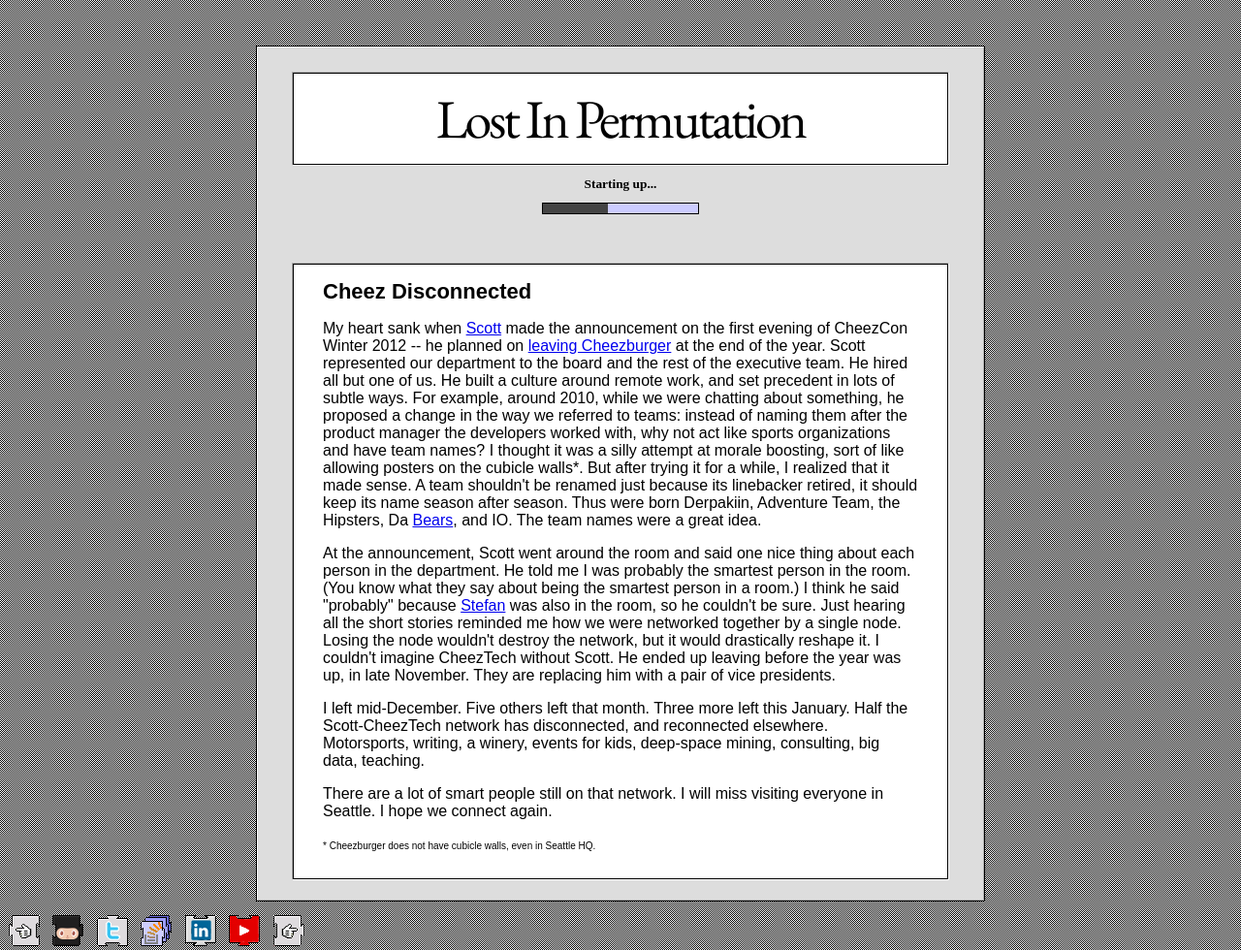
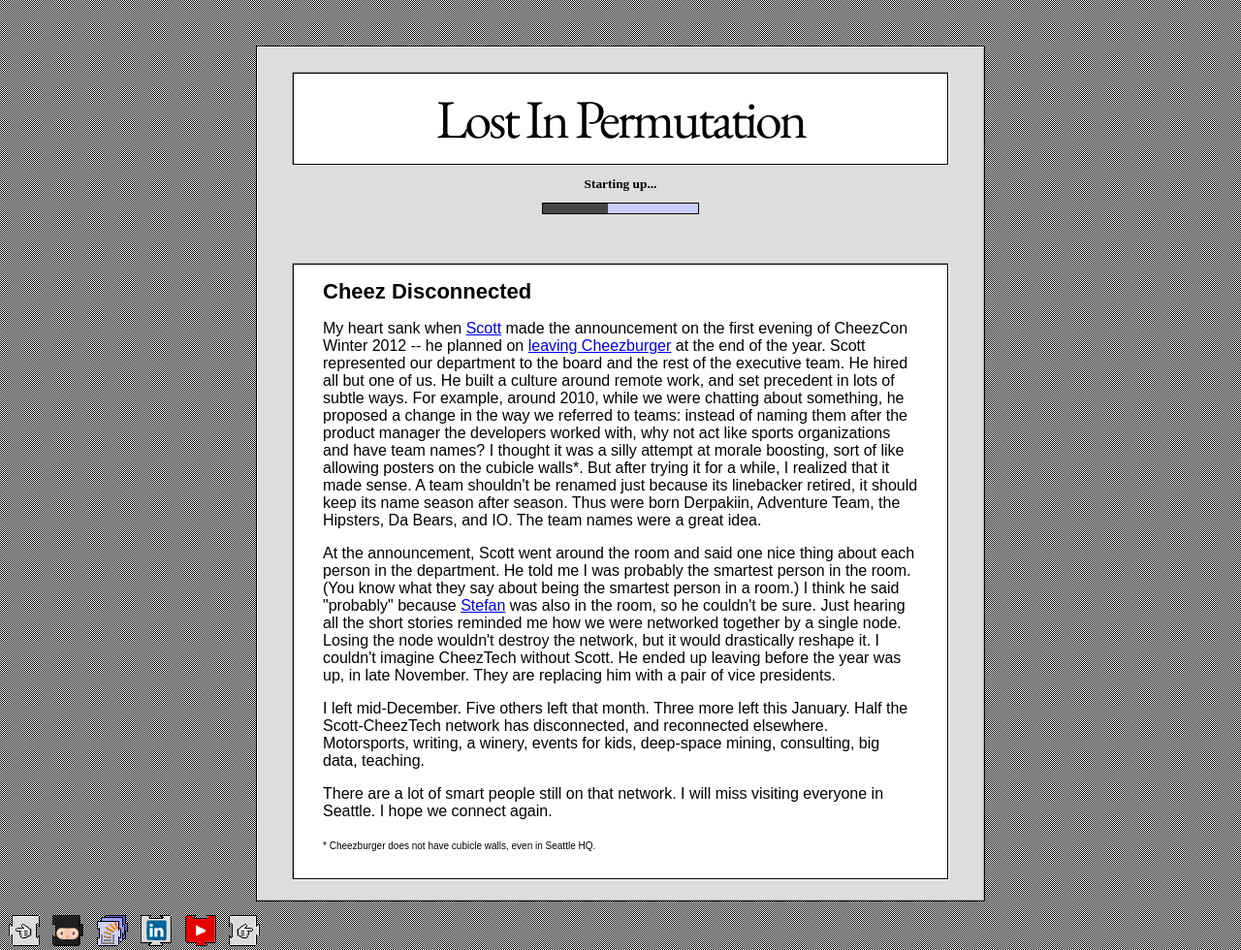
Before and after one commit to InPermutation/InPermutation.github.io, a Jekyll site: the page built from _posts/2013-01-21-the-end.html, in a window 1280 px wide. Shown: the whole page at 97% size. Built offline with Jekyll 4.4.1, drawn with Linux system fonts in a browser that asks for light colours; some web fonts are replaced.

Commit message:
Remove Twitter

```diff
--- a/_config.yml
+++ b/_config.yml
@@ -4,7 +4,6 @@
 author: Jacob Krall
 description: Starting up...
 exclude: ['README.md', 'vendor']
-twitter: InPermutation
 github: InPermutation
 linkedin: permutation
 stackoverflow: 3140/jacob-krall
--- a/_includes/extensions.html
+++ b/_includes/extensions.html
@@ -5,11 +5,6 @@
 {% if site.github %}
 <a href="https://github.com/{{ site.github }}" class="github" title="@{{ site.github }} on GitHub">
     GitHub
-</a>
-{% endif %}
-{% if site.twitter %}
-<a href="https://twitter.com/{{ site.twitter }}" class="twitter" title="@{{ site.twitter}} on Twitter">
-    Twitter
 </a>
 {% endif %}
 {% if site.stackoverflow %}
--- a/_posts/2013-01-21-the-end.html
+++ b/_posts/2013-01-21-the-end.html
@@ -3,7 +3,7 @@
 title: Cheez Disconnected
 post_time: January 21 2013,  7:18 PM
 ---
-<p>My heart sank when <a href="http://www.scottporad.com/" title="Scott Porad" target="_blank">Scott</a> made the announcement on the first evening of CheezCon Winter 2012 -- he planned on <a href="http://www.geekwire.com/2012/cheezburgers-tech-whiz-scott-porad-depart-company/" title="Cheezburger's tech whiz Scott Porad to depart the company" target="_blank">leaving Cheezburger</a> at the end of the year. Scott represented our department to the board and the rest of the executive team. He hired all but one of us. He built a culture around remote work, and set precedent in lots of subtle ways. For example, around 2010, while we were chatting about something, he proposed a change in the way we referred to teams: instead of naming them after the product manager the developers worked with, why not act like sports organizations and have team names? I thought it was a silly attempt at morale boosting, sort of like allowing posters on the cubicle walls*. But after trying it for a while, I realized that it made sense. A team shouldn't be renamed just because its linebacker retired, it should keep its name season after season. Thus were born Derpakiin, Adventure Team, the Hipsters, Da <a href="https://twitter.com/rumplesthebear" title="Rumples the Bear" target="_blank">Bears</a>, and IO. The team names were a great idea.</p>
+<p>My heart sank when <a href="http://www.scottporad.com/" title="Scott Porad" target="_blank">Scott</a> made the announcement on the first evening of CheezCon Winter 2012 -- he planned on <a href="http://www.geekwire.com/2012/cheezburgers-tech-whiz-scott-porad-depart-company/" title="Cheezburger's tech whiz Scott Porad to depart the company" target="_blank">leaving Cheezburger</a> at the end of the year. Scott represented our department to the board and the rest of the executive team. He hired all but one of us. He built a culture around remote work, and set precedent in lots of subtle ways. For example, around 2010, while we were chatting about something, he proposed a change in the way we referred to teams: instead of naming them after the product manager the developers worked with, why not act like sports organizations and have team names? I thought it was a silly attempt at morale boosting, sort of like allowing posters on the cubicle walls*. But after trying it for a while, I realized that it made sense. A team shouldn't be renamed just because its linebacker retired, it should keep its name season after season. Thus were born Derpakiin, Adventure Team, the Hipsters, Da Bears, and IO. The team names were a great idea.</p>
 <p>At the announcement, Scott went around the room and said one nice thing about each person in the department. He told me I was probably the smartest person in the room. (You know what they say about being the smartest person in a room.) I think he said "probably" because <a href="http://stefan.rusek.org/" title="Stoffers Moosek" target="_blank">Stefan</a> was also in the room, so he couldn't be sure. Just hearing all the short stories reminded me how we were networked together by a single node. Losing the node wouldn't destroy the network, but it would drastically reshape it. I couldn't imagine CheezTech without Scott. He ended up leaving before the year was up, in late November. They are replacing him with a pair of vice presidents.</p>
 <p>I left mid-December. Five others left that month. Three more left this January. Half the Scott-CheezTech network has disconnected, and reconnected elsewhere. Motorsports, writing, a winery, events for kids,&nbsp;deep-space mining, consulting, big data, teaching.</p>
 <p>There are a lot of smart people still on that network. I will miss visiting everyone in Seattle. I hope we connect again.</p>
--- a/sevenpointfive.css
+++ b/sevenpointfive.css
@@ -164,9 +164,6 @@
 .github {
     background-image: url('github.png')
 }
-.twitter {
-    background-image: url('twitter.png')
-}
 .linkedin {
     background-image: url('linkedin.png')
 }
```
Also changed, not shown: twitter.png (deleted).
